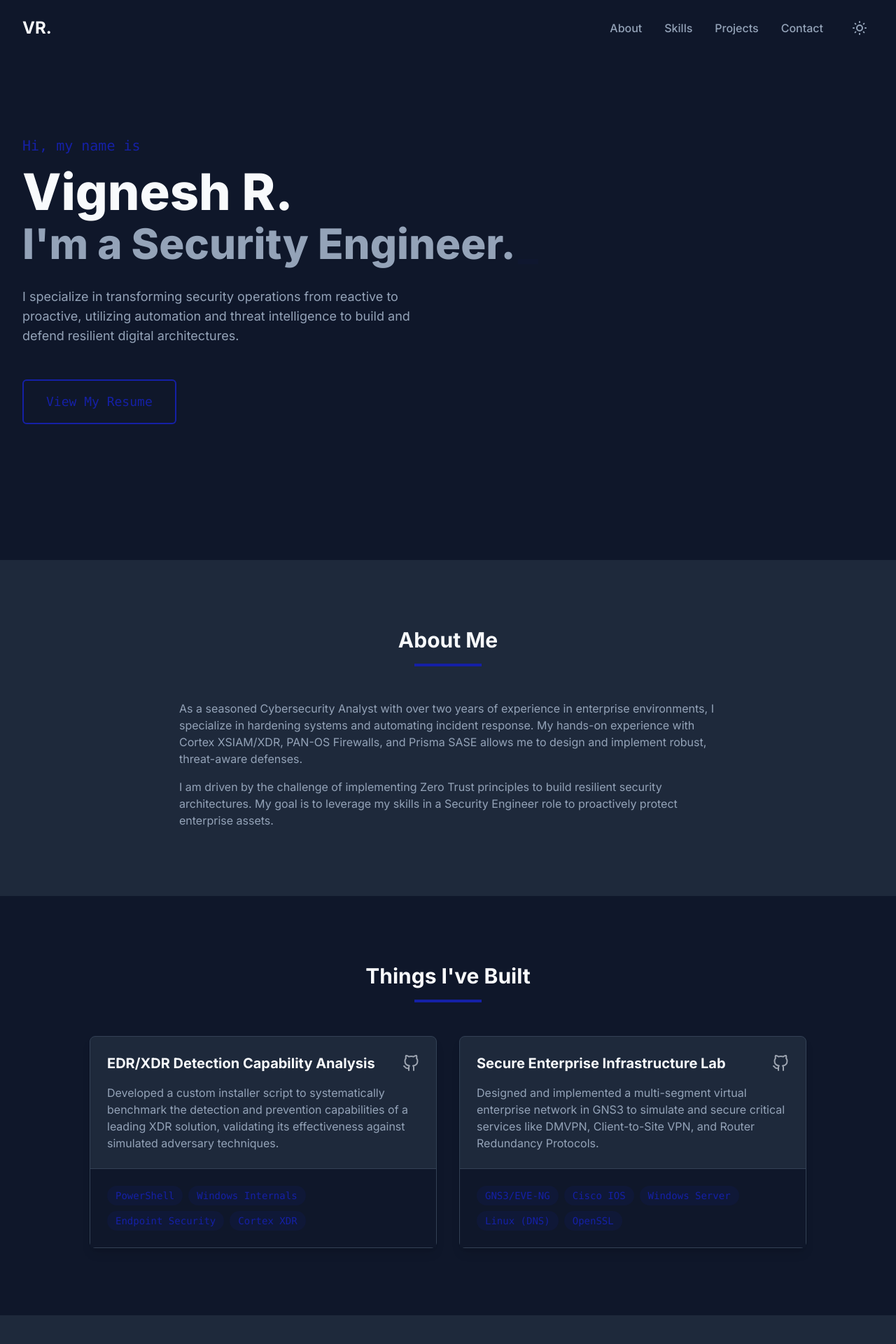
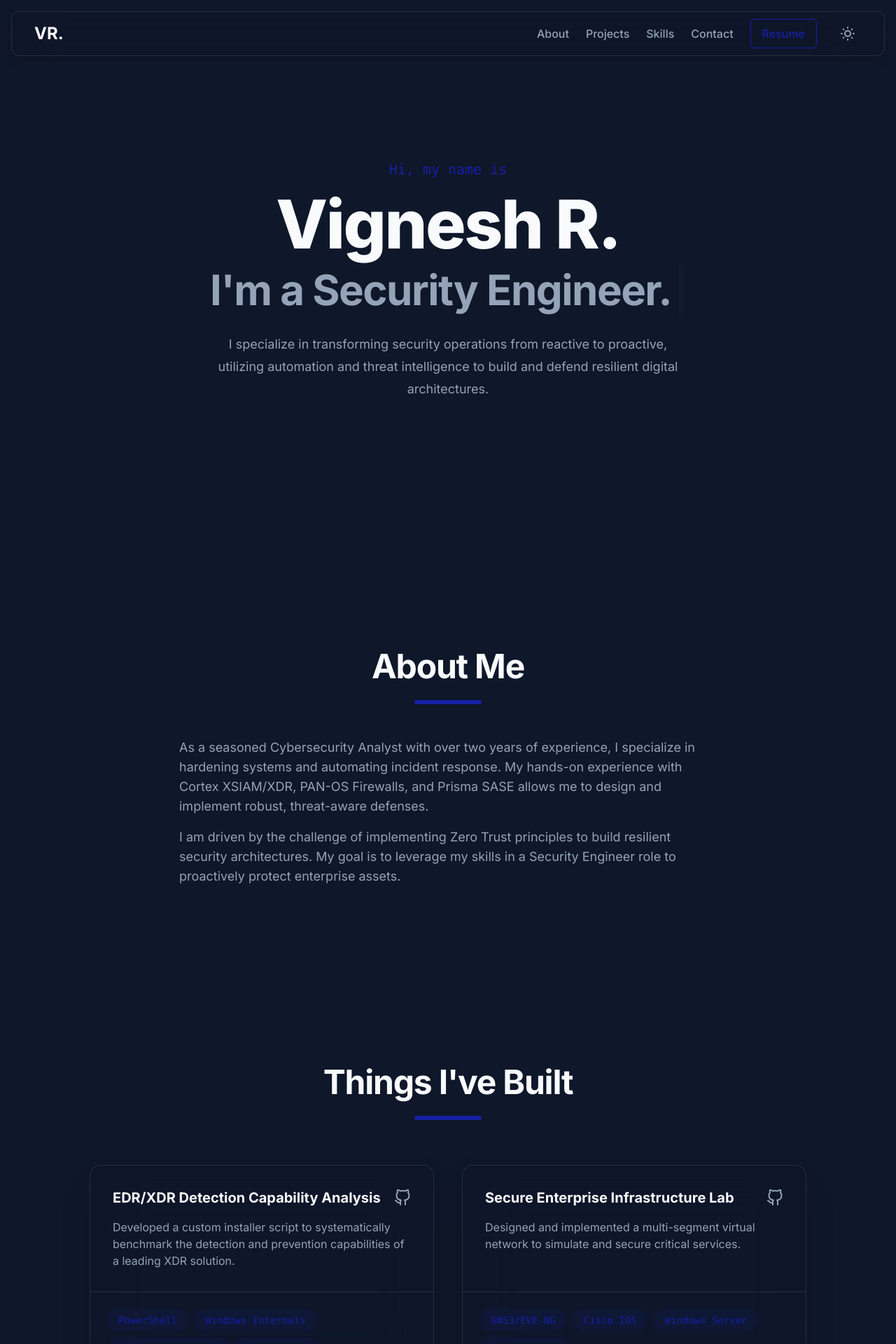
Before and after one commit to vic08-bit/portfolio, a Next.js app: page / in a window 1280 px wide. Shown: the top 1920 px of the page at 70% size. Built offline with nearby package versions, Linux system fonts and the light colour scheme.

Commit message:
new-portfolio

```diff
--- a/app/globals.css
+++ b/app/globals.css
@@ -1,3 +1,4 @@
+/* file: app/globals.css */
 @tailwind base;
 @tailwind components;
 @tailwind utilities;
@@ -6,6 +7,18 @@ html {
   scroll-behavior: smooth;
 }
 
+/* --- NEW: DYNAMIC GRADIENT BACKGROUND --- */
 body {
-  @apply bg-light-bg text-light-text-secondary dark:bg-dark-bg dark:text-dark-text-secondary;
+  /* Light Mode Background */
+  @apply bg-white text-light-text-secondary;
+  background-image: radial-gradient(circle at top left, #e0e7ff 10%, transparent 40%),
+                    radial-gradient(circle at bottom right, #e0e7ff 10%, transparent 40%);
+
+  /* Dark Mode Background */
+  @apply dark:bg-slate-900 dark:text-dark-text-secondary;
 }
+
+.dark body {
+  background-image: radial-gradient(circle at top left, #0f172a 10%, transparent 40%),
+                    radial-gradient(circle at bottom right, #0f172a 10%, transparent 40%);
+}
--- a/app/page.tsx
+++ b/app/page.tsx
@@ -8,40 +8,11 @@ import Contact from '@/components/Contact'
 export default function Home() {
   return (
     <>
-      {/* Section 1: Standard Background */}
-      <div className="bg-light-bg dark:bg-dark-bg">
-        <div className="mx-auto max-w-7xl px-4 sm:px-6 lg:px-8">
-          <Hero />
-        </div>
-      </div>
-
-      {/* Section 2: Alternate Background */}
-      <div className="bg-light-bg-alt dark:bg-dark-bg-alt">
-        <div className="mx-auto max-w-7xl px-4 sm:px-6 lg:px-8">
-          <About />
-        </div>
-      </div>
-
-      {/* Section 3: Standard Background */}
-      <div className="bg-light-bg dark:bg-dark-bg">
-        <div className="mx-auto max-w-7xl px-4 sm:px-6 lg:px-8">
-          <Projects />
-        </div>
-      </div>
-
-      {/* Section 4: Alternate Background */}
-      <div className="bg-light-bg-alt dark:bg-dark-bg-alt">
-        <div className="mx-auto max-w-7xl px-4 sm:px-6 lg:px-8">
-          <Skills />
-        </div>
-      </div>
-
-      {/* Section 5: Standard Background */}
-      <div className="bg-light-bg dark:bg-dark-bg">
-        <div className="mx-auto max-w-7xl px-4 sm:px-6 lg:px-8">
-          <Contact />
-        </div>
-      </div>
+      <div className="bg-light-bg dark:bg-dark-bg"><Hero /></div>
+      <div className="bg-light-bg-alt dark:bg-dark-bg-alt"><About /></div>
+      <div className="bg-light-bg dark:bg-dark-bg"><Projects /></div>
+      <div className="bg-light-bg-alt dark:bg-dark-bg-alt"><Skills /></div>
+      <div className="bg-light-bg dark:bg-dark-bg"><Contact /></div>
     </>
   )
 }
--- a/components/About.tsx
+++ b/components/About.tsx
@@ -1,14 +1,16 @@
 // file: components/About.tsx
+import { SectionWrapper } from './SectionWrapper';
+
 const About = () => (
-  <section id="about" className="py-24">
+  <SectionWrapper id="about">
     <div className="text-center">
-      <h2 className="text-3xl font-bold text-light-text-primary dark:text-dark-text-primary">About Me</h2>
-      <div className="mx-auto mt-4 mb-12 h-1 w-24 bg-accent"></div>
+      <h2 className="text-4xl font-bold tracking-tight text-light-text-primary dark:text-dark-text-primary sm:text-5xl">About Me</h2>
+      <div className="mx-auto mt-6 mb-12 h-1.5 w-24 rounded-full bg-accent"></div>
     </div>
-    <div className="max-w-3xl mx-auto space-y-4">
-      <p>As a seasoned Cybersecurity Analyst with over two years of experience in enterprise environments, I specialize in hardening systems and automating incident response. My hands-on experience with Cortex XSIAM/XDR, PAN-OS Firewalls, and Prisma SASE allows me to design and implement robust, threat-aware defenses.</p>
+    <div className="mx-auto max-w-3xl space-y-4 text-lg text-light-text-secondary dark:text-dark-text-secondary">
+      <p>As a seasoned Cybersecurity Analyst with over two years of experience, I specialize in hardening systems and automating incident response. My hands-on experience with Cortex XSIAM/XDR, PAN-OS Firewalls, and Prisma SASE allows me to design and implement robust, threat-aware defenses.</p>
       <p>I am driven by the challenge of implementing Zero Trust principles to build resilient security architectures. My goal is to leverage my skills in a Security Engineer role to proactively protect enterprise assets.</p>
     </div>
-  </section>
+  </SectionWrapper>
 );
 export default About;
--- a/components/Hero.tsx
+++ b/components/Hero.tsx
@@ -9,17 +9,16 @@ const Hero = () => {
   });
 
   return (
-    <section id="hero" className="flex min-h-screen flex-col justify-center">
+    <section id="hero" className="mx-auto flex min-h-screen max-w-4xl flex-col items-center justify-center text-center">
       <h1 className="mb-4 font-mono text-xl text-accent">Hi, my name is</h1>
-      <h2 className="text-5xl font-extrabold text-light-text-primary dark:text-dark-text-primary sm:text-7xl">Vignesh R.</h2>
-      <h3 className="mt-2 text-4xl font-extrabold text-light-text-secondary dark:text-dark-text-secondary sm:text-6xl">
+      <h2 className="text-6xl font-extrabold tracking-tight text-light-text-primary dark:text-dark-text-primary sm:text-8xl">Vignesh R.</h2>
+      <h3 className="mt-4 text-4xl font-bold tracking-tight text-light-text-secondary dark:text-dark-text-secondary sm:text-6xl">
         I'm a {text}
-        <Cursor cursorStyle='_' cursorColor="#1520a6" />
+        <Cursor cursorStyle='|' cursorColor="#3b82f6" />
       </h3>
-      <p className="mt-8 max-w-xl text-lg">I specialize in transforming security operations from reactive to proactive, utilizing automation and threat intelligence to build and defend resilient digital architectures.</p>
-      <a href="/resume.pdf" target="_blank" rel="noopener noreferrer" className="mt-12 w-fit rounded-md border-2 border-accent px-8 py-4 font-mono text-lg text-accent transition-all duration-300 hover:bg-accent hover:text-white">
-        View My Resume
-      </a>
+      <p className="mx-auto mt-8 max-w-2xl text-lg leading-8 text-light-text-secondary dark:text-dark-text-secondary">
+        I specialize in transforming security operations from reactive to proactive, utilizing automation and threat intelligence to build and defend resilient digital architectures.
+      </p>
     </section>
   );
 };
--- a/components/Navbar.tsx
+++ b/components/Navbar.tsx
@@ -1,51 +1,28 @@
+// file: components/Navbar.tsx
 'use client';
 import { useState, useEffect } from 'react';
 import Link from 'next/link';
 import { useTheme } from 'next-themes';
 
-// ... (rest of the Navbar code from the previous working version, it will automatically use the new colors)
-const navLinks = [
-  { name: 'About', href: '#about' },
-  { name: 'Skills', href: '#skills' },
-  { name: 'Projects', href: '#projects' },
-  { name: 'Contact', href: '#contact' },
-];
+const navLinks = [ { name: 'About', href: '#about' }, { name: 'Projects', href: '#projects' }, { name: 'Skills', href: '#skills' }, { name: 'Contact', href: '#contact' } ];
 
 const Navbar = () => {
-  const [hasScrolled, setHasScrolled] = useState(false);
   const { theme, setTheme } = useTheme();
   const [mounted, setMounted] = useState(false);
-
-  useEffect(() => {
-    setMounted(true);
-  }, []);
-
-  useEffect(() => {
-    const handleScroll = () => setHasScrolled(window.scrollY > 20);
-    window.addEventListener('scroll', handleScroll);
-    return () => window.removeEventListener('scroll', handleScroll);
-  }, []);
-
-  const toggleTheme = () => setTheme(theme === 'dark' ? 'light' : 'dark');
-
-  if (!mounted) {
-    return null;
-  }
+  useEffect(() => { setMounted(true); }, []);
+  if (!mounted) return null;
 
   return (
-    <header className={`fixed top-0 left-0 w-full z-50 transition-all duration-300 ${ hasScrolled ? 'shadow-md bg-light-card/80 dark:bg-dark-card/80 backdrop-blur-sm' : 'bg-transparent' }`}>
-      <nav className="mx-auto flex h-20 max-w-7xl items-center justify-between px-4 sm:px-6 lg:px-8">
+    <header className="fixed top-0 left-0 w-full z-50 p-4">
+      <nav className="mx-auto flex h-16 max-w-7xl items-center justify-between rounded-xl bg-glass-light dark:bg-glass-dark backdrop-blur-2xl border border-glass-border px-4 sm:px-6 lg:px-8 shadow-lg">
         <Link href="#hero" className="text-2xl font-bold text-light-text-primary dark:text-dark-text-primary">VR.</Link>
-        <div className="hidden items-center space-x-8 md:flex">
+        <div className="hidden items-center space-x-6 md:flex">
           {navLinks.map((link) => (
             <a key={link.name} href={link.href} className="font-medium text-light-text-secondary dark:text-dark-text-secondary hover:text-accent transition-colors">{link.name}</a>
           ))}
-          <button onClick={toggleTheme} className="flex h-10 w-10 items-center justify-center rounded-full text-light-text-secondary dark:text-dark-text-secondary hover:bg-gray-200 dark:hover:bg-gray-700" aria-label="Toggle theme">
-            {theme === 'dark' ? (
-              <svg xmlns="http://www.w3.org/2000/svg" className="h-6 w-6" fill="none" viewBox="0 0 24 24" stroke="currentColor"><path strokeLinecap="round" strokeLinejoin="round" strokeWidth={2} d="M12 3v1m0 16v1m9-9h-1M4 12H3m15.364 6.364l-.707-.707M6.343 6.343l-.707-.707m12.728 0l-.707.707M6.343 17.657l-.707.707M16 12a4 4 0 11-8 0 4 4 0 018 0z" /></svg>
-            ) : (
-              <svg xmlns="http://www.w3.org/2000/svg" className="h-6 w-6" fill="none" viewBox="0 0 24 24" stroke="currentColor"><path strokeLinecap="round" strokeLinejoin="round" strokeWidth={2} d="M20.354 15.354A9 9 0 018.646 3.646 9.003 9.003 0 0012 21a9.003 9.003 0 008.354-5.646z" /></svg>
-            )}
+          <a href="/resume.pdf" target="_blank" rel="noopener noreferrer" className="rounded-md border border-accent px-4 py-2 font-medium text-accent transition-all duration-300 hover:bg-accent hover:text-white">Resume</a>
+          <button onClick={() => setTheme(theme === 'dark' ? 'light' : 'dark')} className="flex h-10 w-10 items-center justify-center rounded-full text-light-text-secondary dark:text-dark-text-secondary hover:bg-gray-200/50 dark:hover:bg-gray-700/50" aria-label="Toggle theme">
+            {theme === 'dark' ? ( <svg xmlns="http://www.w3.org/2000/svg" className="h-6 w-6" fill="none" viewBox="0 0 24 24" stroke="currentColor"><path strokeLinecap="round" strokeLinejoin="round" strokeWidth={2} d="M12 3v1m0 16v1m9-9h-1M4 12H3m15.364 6.364l-.707-.707M6.343 6.343l-.707-.707m12.728 0l-.707.707M6.343 17.657l-.707.707M16 12a4 4 0 11-8 0 4 4 0 018 0z" /></svg> ) : ( <svg xmlns="http://www.w3.org/2000/svg" className="h-6 w-6" fill="none" viewBox="0 0 24 24" stroke="currentColor"><path strokeLinecap="round" strokeLinejoin="round" strokeWidth={2} d="M20.354 15.354A9 9 0 018.646 3.646 9.003 9.003 0 0012 21a9.003 9.003 0 008.354-5.646z" /></svg> )}
           </button>
         </div>
       </nav>
--- a/components/Projects.tsx
+++ b/components/Projects.tsx
@@ -1,35 +1,37 @@
 // file: components/Projects.tsx
+import { SectionWrapper } from './SectionWrapper';
+
 const projectsData = [
-  { title: 'EDR/XDR Detection Capability Analysis', description: 'Developed a custom installer script to systematically benchmark the detection and prevention capabilities of a leading XDR solution, validating its effectiveness against simulated adversary techniques.', technologies: ['PowerShell', 'Windows Internals', 'Endpoint Security', 'Cortex XDR'], githubLink: '#' },
-  { title: 'Secure Enterprise Infrastructure Lab', description: 'Designed and implemented a multi-segment virtual enterprise network in GNS3 to simulate and secure critical services like DMVPN, Client-to-Site VPN, and Router Redundancy Protocols.', technologies: ['GNS3/EVE-NG', 'Cisco IOS', 'Windows Server', 'Linux (DNS)', 'OpenSSL'], githubLink: '#' },
+  { title: 'EDR/XDR Detection Capability Analysis', description: 'Developed a custom installer script to systematically benchmark the detection and prevention capabilities of a leading XDR solution.', technologies: ['PowerShell', 'Windows Internals', 'Endpoint Security', 'Cortex XDR'], githubLink: '#' },
+  { title: 'Secure Enterprise Infrastructure Lab', description: 'Designed and implemented a multi-segment virtual network to simulate and secure critical services.', technologies: ['GNS3/EVE-NG', 'Cisco IOS', 'Windows Server', 'Linux (DNS)'], githubLink: '#' },
 ];
 
 const Projects = () => (
-  <section id="projects" className="py-24">
+  <SectionWrapper id="projects">
     <div className="text-center">
-      <h2 className="text-3xl font-bold text-light-text-primary dark:text-dark-text-primary">Things I've Built</h2>
-      <div className="mx-auto mt-4 mb-12 h-1 w-24 bg-accent"></div>
+      <h2 className="text-4xl font-bold tracking-tight text-light-text-primary dark:text-dark-text-primary sm:text-5xl">Things I've Built</h2>
+      <div className="mx-auto mt-6 mb-16 h-1.5 w-24 rounded-full bg-accent"></div>
     </div>
-    <div className="mx-auto grid max-w-5xl grid-cols-1 gap-8 md:grid-cols-2">
+    <div className="mx-auto grid max-w-5xl grid-cols-1 gap-10 md:grid-cols-2">
       {projectsData.map((project) => (
-        <div key={project.title} className="group relative flex flex-col rounded-lg bg-light-card dark:bg-dark-card shadow-lg transition-all duration-300 hover:-translate-y-2 border border-light-border dark:border-dark-border">
-          <div className="flex-grow p-6">
+        <div key={project.title} className="group flex flex-col rounded-2xl bg-glass-light dark:bg-glass-dark shadow-2xl transition-all duration-300 hover:-translate-y-2 border border-glass-border backdrop-blur-2xl">
+          <div className="flex-grow p-8">
             <div className="flex items-center justify-between">
               <h3 className="text-xl font-bold text-light-text-primary dark:text-dark-text-primary group-hover:text-accent transition-colors">{project.title}</h3>
-              <a href={project.githubLink} target="_blank" rel="noopener noreferrer" className="text-gray-400 hover:text-accent transition-colors"><svg xmlns="http://www.w3.org/2000/svg" role="img" viewBox="0 0 24 24" fill="none" stroke="currentColor" strokeWidth="2" strokeLinecap="round" strokeLinejoin="round" className="h-6 w-6"><path d="M9 19c-5 1.5-5-2.5-7-3m14 6v-3.87a3.37 3.37 0 0 0-.94-2.61c3.14-.35 6.44-1.54 6.44-7A5.44 5.44 0 0 0 20 4.77 5.07 5.07 0 0 0 19.91 1S18.73.65 16 2.48a13.38 13.38 0 0 0-7 0C6.27.65 5.09 1 5.09 1A5.07 5.07 0 0 0 5 4.77a5.44 5.44 0 0 0-1.54 3.78c0 5.42 3.3 6.61 6.44 7A3.37 3.37 0 0 0 9 18.13V22"></path></svg></a>
+              <a href={project.githubLink} target="_blank" rel="noopener noreferrer" className="text-light-text-secondary dark:text-dark-text-secondary hover:text-accent transition-colors"><svg xmlns="http://www.w3.org/2000/svg" role="img" viewBox="0 0 24 24" fill="none" stroke="currentColor" strokeWidth="2" strokeLinecap="round" strokeLinejoin="round" className="h-6 w-6"><path d="M9 19c-5 1.5-5-2.5-7-3m14 6v-3.87a3.37 3.37 0 0 0-.94-2.61c3.14-.35 6.44-1.54 6.44-7A5.44 5.44 0 0 0 20 4.77 5.07 5.07 0 0 0 19.91 1S18.73.65 16 2.48a13.38 13.38 0 0 0-7 0C6.27.65 5.09 1 5.09 1A5.07 5.07 0 0 0 5 4.77a5.44 5.44 0 0 0-1.54 3.78c0 5.42 3.3 6.61 6.44 7A3.37 3.37 0 0 0 9 18.13V22"></path></svg></a>
             </div>
-            <p className="mt-4">{project.description}</p>
+            <p className="mt-4 text-light-text-secondary dark:text-dark-text-secondary">{project.description}</p>
           </div>
-          <div className="border-t border-light-border dark:border-dark-border p-6 bg-light-bg-alt dark:bg-dark-bg">
+          <div className="border-t border-glass-border p-6">
             <ul className="flex flex-wrap gap-2">
               {project.technologies.map((tech) => (
-                <li key={tech} className="rounded-full bg-accent/10 px-3 py-1 font-mono text-sm text-accent">{tech}</li>
+                <li key={tech} className="rounded-full bg-accent/10 px-4 py-1.5 font-mono text-sm text-accent">{tech}</li>
               ))}
             </ul>
           </div>
         </div>
       ))}
     </div>
-  </section>
+  </SectionWrapper>
 );
 export default Projects;
--- /dev/null
+++ b/components/SectionWrapper.tsx
@@ -0,0 +1,23 @@
+// file: components/SectionWrapper.tsx
+'use client';
+import { motion } from 'framer-motion';
+
+const sectionVariants = {
+  hidden: { opacity: 0, y: 50 },
+  visible: { opacity: 1, y: 0, transition: { duration: 0.8, ease: 'easeOut' } },
+};
+
+export const SectionWrapper = ({ children, id }: { children: React.ReactNode; id: string; }) => (
+  <motion.section
+    id={id}
+    className="w-full py-24 sm:py-32"
+    variants={sectionVariants}
+    initial="hidden"
+    whileInView="visible"
+    viewport={{ once: true, amount: 0.1 }}
+  >
+    <div className="mx-auto max-w-7xl px-4 sm:px-6 lg:px-8">
+      {children}
+    </div>
+  </motion.section>
+);
--- a/components/Skills.tsx
+++ b/components/Skills.tsx
@@ -1,31 +1,27 @@
 // file: components/Skills.tsx
-const skillsData = [
-  { category: 'Security Operations', skills: ['Cortex XDR/XSIAM', 'Incident Response', 'Threat Hunting', 'Playbook Automation', 'XQL Queries', 'Vulnerability Assessment', 'Malware Protection', 'CVE Mitigation'] },
-  { category: 'Network Security', skills: ['PAN-OS Firewalls', 'IPSec & SSL VPNs', 'URL Filtering', 'DNS Security', 'WildFire', 'User-ID', 'High Availability', 'Zone Protection'] },
-  { category: 'Networking', skills: ['TCP/IP & UDP', 'IPv4 Subnetting', 'DHCP & DNS', 'OSPF & BGP', 'VLANs', 'Cisco Switches', 'NAT', 'Access Lists'] },
-  { category: 'Cloud & Access', skills: ['Prisma Access', 'Prisma SD-WAN', 'VMware ESXi', 'Zero Trust Security', 'Attack Surface Mgmt', 'Threat Intel Mgmt', 'RMM Tools', 'SASE'] },
-];
+import { SectionWrapper } from './SectionWrapper';
+const skillsData = [ { category: 'Security Operations', skills: ['Cortex XDR/XSIAM', 'Incident Response', 'Threat Hunting', 'Playbook Automation', 'XQL Queries', 'Vulnerability Assessment'] }, { category: 'Network Security', skills: ['PAN-OS Firewalls', 'IPSec & SSL VPNs', 'URL Filtering', 'DNS Security', 'WildFire', 'User-ID', 'High Availability'] }, { category: 'Networking', skills: ['TCP/IP & UDP', 'IPv4 Subnetting', 'DHCP & DNS', 'OSPF & BGP', 'VLANs', 'Cisco Switches', 'NAT'] }, { category: 'Cloud & Access', skills: ['Prisma Access', 'Prisma SD-WAN', 'VMware ESXi', 'Zero Trust Security', 'Attack Surface Mgmt', 'Threat Intel Mgmt'] }, ];
 
 const Skills = () => {
   return (
-    <section id="skills" className="py-24">
+    <SectionWrapper id="skills">
       <div className="text-center">
-        <h2 className="text-3xl font-bold text-light-text-primary dark:text-dark-text-primary"><span className="text-accent">#</span> Skills & Expertise</h2>
-        <div className="mx-auto mt-4 mb-12 h-1 w-24 bg-accent"></div>
+        <h2 className="text-4xl font-bold tracking-tight text-light-text-primary dark:text-dark-text-primary sm:text-5xl"><span className="text-accent">#</span> Skills & Expertise</h2>
+        <div className="mx-auto mt-6 mb-16 h-1.5 w-24 rounded-full bg-accent"></div>
       </div>
-      <div className="mx-auto grid max-w-6xl grid-cols-1 gap-6 md:grid-cols-2 lg:grid-cols-4">
+      <div className="mx-auto grid max-w-7xl grid-cols-1 gap-8 md:grid-cols-2 lg:grid-cols-4">
         {skillsData.map((group) => (
-          <div key={group.category} className="rounded-lg bg-light-card dark:bg-dark-card border border-light-border dark:border-dark-border p-6 shadow-lg">
-            <h3 className="mb-6 text-lg font-bold text-accent">{group.category}</h3>
+          <div key={group.category} className="rounded-2xl bg-glass-light dark:bg-glass-dark border border-glass-border backdrop-blur-2xl p-8 shadow-2xl">
+            <h3 className="mb-6 text-xl font-bold text-accent">{group.category}</h3>
             <div className="flex flex-wrap gap-3">
               {group.skills.map((skill) => (
-                <span key={skill} className="rounded-md bg-light-bg dark:bg-dark-bg px-3 py-2 text-sm font-medium border border-light-border dark:border-dark-border shadow-sm">{skill}</span>
+                <span key={skill} className="rounded-lg bg-white/50 dark:bg-black/50 px-4 py-2 text-sm font-medium border border-glass-border shadow-md">{skill}</span>
               ))}
             </div>
           </div>
         ))}
       </div>
-    </section>
+    </SectionWrapper>
   );
 };
 export default Skills;
--- a/package.json
+++ b/package.json
@@ -9,6 +9,7 @@
     "lint": "next lint"
   },
   "dependencies": {
+    "framer-motion": "^12.23.26",
     "next": "14.2.3",
     "next-themes": "^0.4.6",
     "react": "^18",
--- a/tailwind.config.js
+++ b/tailwind.config.js
@@ -9,25 +9,21 @@ module.exports = {
   theme: {
     extend: {
       colors: {
-        // --- Light Theme ---
-        'light-bg': '#ffffff',         // Crisp white for main sections
-        'light-bg-alt': '#f3f4f6',     // A noticeable light gray for alternate sections
-        'light-text-primary': '#111827', // Strong charcoal for headings
-        'light-text-secondary': '#374151', // Readable gray for body text
-        'light-card': '#ffffff',
-        'light-border': '#e5e7eb',
+        // --- Text & Accent Colors ---
+        'light-text-primary': '#111827',
+        'light-text-secondary': '#374151',
+        'dark-text-primary': '#f8fafc',
+        'dark-text-secondary': '#94a3b8',
+        'accent': '#1520a6',
 
-        // --- Dark Theme ---
-        'dark-bg': '#0f172a',          // Deep Slate for main sections
-        'dark-bg-alt': '#1e293b',      // Lighter, noticeable slate for alternate sections
-        'dark-text-primary': '#f8fafc',   // Bright off-white for headings
-        'dark-text-secondary': '#94a3b8',// Cool slate gray for body text
-        'dark-card': '#1e293b',
-        'dark-border': '#334155',
-
-        // --- Accent Color ---
-        'accent': '#1520a6',            // Your new professional blue
-        'accent-hover': '#11187a',       // A darker shade for hover
+        // --- NEW: Colors for the Glass Effect ---
+        'glass-light': 'rgba(255, 255, 255, 0.5)', // Semi-transparent white
+        'glass-dark': 'rgba(15, 23, 42, 0.6)',   // Semi-transparent deep slate
+        'glass-border': 'rgba(255, 255, 255, 0.1)',
+      },
+      // --- NEW: Enabling the blur effect ---
+      backdropBlur: {
+        '2xl': '40px',
       },
     },
   },
```
Also changed, not shown: components/Contact.tsx (+13 -28 lines), 1 other file (tests, documents, lock files or other folders).
